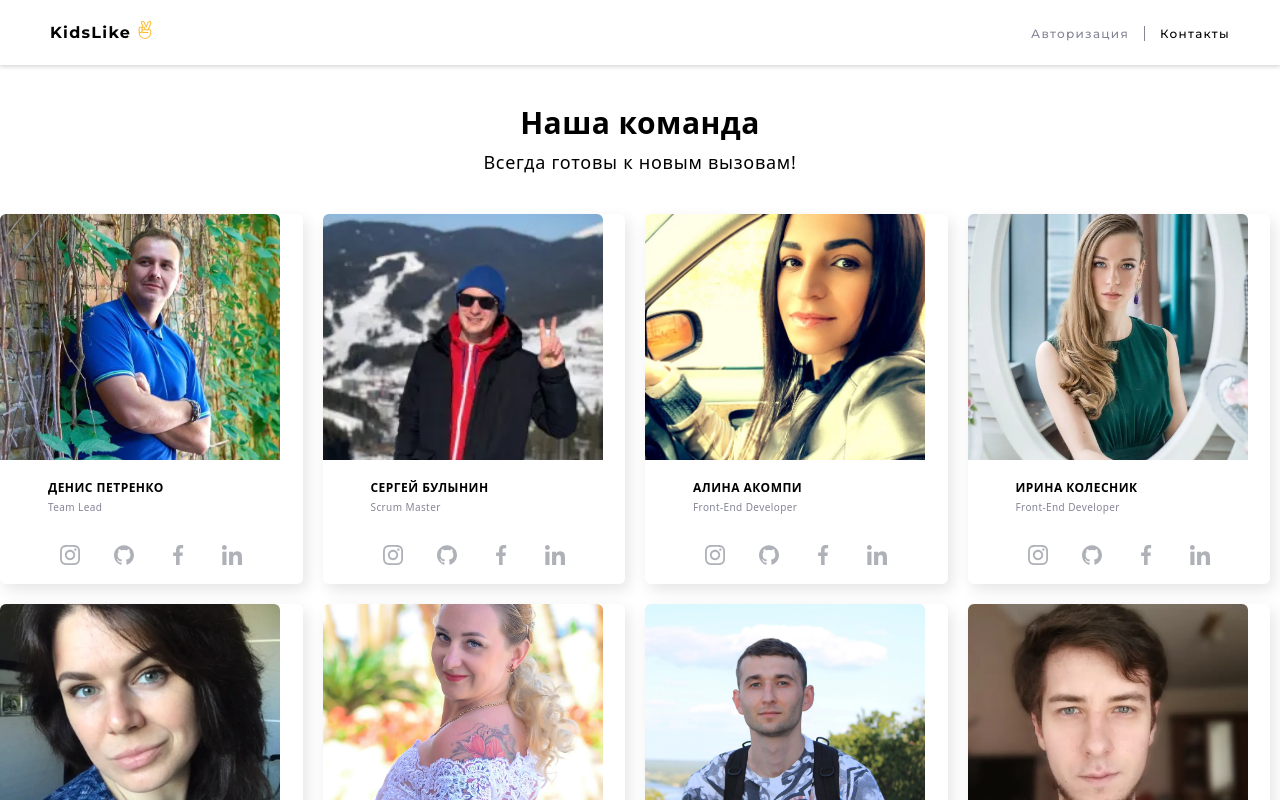
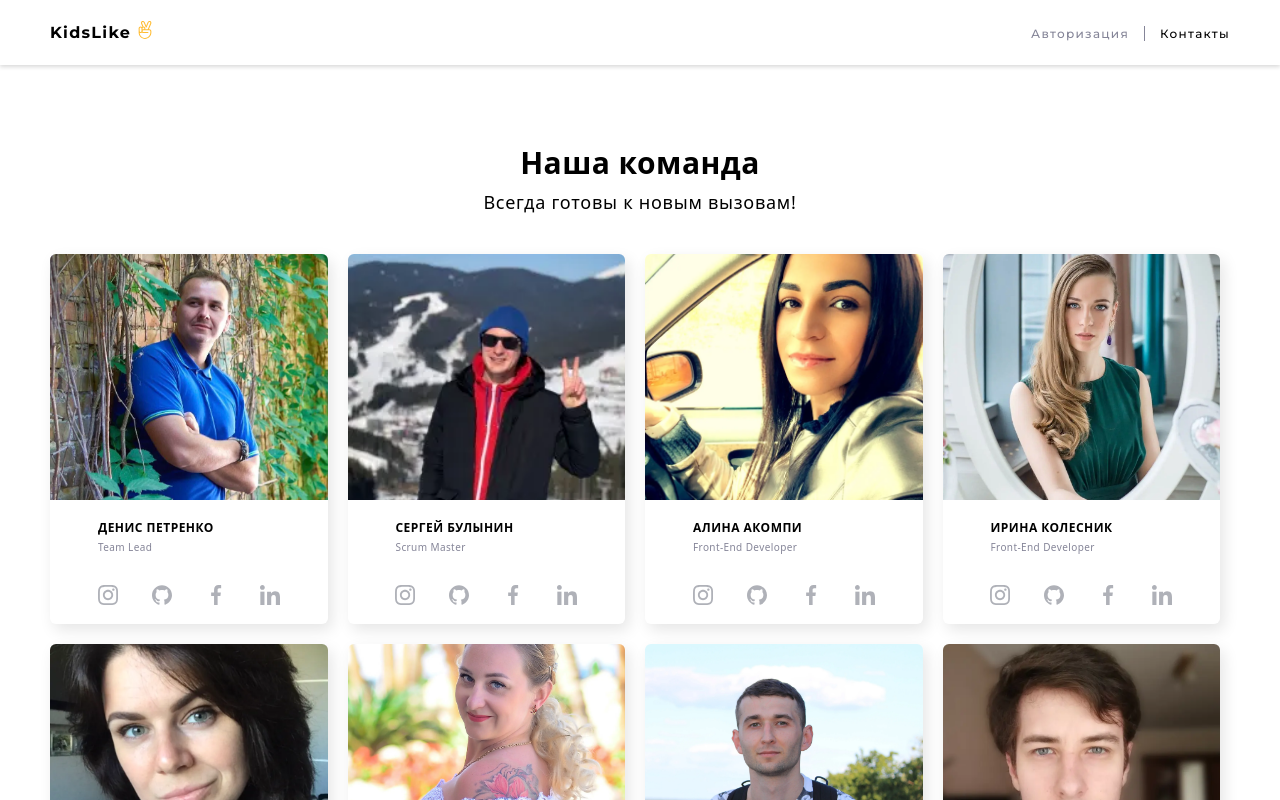
Before and after one commit to DenysPetrenk0/BC8-REACT_team-2, a React (Create React App) app: page /contacts-us in a window 1280 px wide. Shown: the top 800 px of the page. Built offline with nearby package versions, Linux system fonts and the light colour scheme.

Commit message:
fixes contacts page

```diff
--- a/src/pages/contacts/Contacts.js
+++ b/src/pages/contacts/Contacts.js
@@ -8,7 +8,7 @@ import Footer from '../../components/footer/Footer';
 
 const Contacts = () => {
   return (
-    <>
+    <div className="container">
       <div className={styles.container}>
         <h2 className={styles.title}>Наша команда</h2>
         <p className={styles.slogan}>Всегда готовы к новым вызовам!</p>
@@ -49,7 +49,7 @@ const Contacts = () => {
         </ul>
       </div>
       <Footer />
-    </>
+    </div>
   );
 };
 
--- a/src/pages/contacts/Contacts.module.css
+++ b/src/pages/contacts/Contacts.module.css
@@ -99,6 +99,9 @@
 }
 
 @media screen and (min-width: 580px) {
+  .container {
+    padding-top: 80px;
+  }
   .title {
     font-size: 30px;
   }
--- a/src/pages/planning/Planning.module.css
+++ b/src/pages/planning/Planning.module.css
@@ -14,6 +14,11 @@
   line-height: 1.22;
   letter-spacing: 0.04em;
   color: #000000;
+}
+.planningWeek {
+  font-size: 12px;
+  line-height: 1.25;
+  letter-spacing: 0.2em;
 }
 
 .addTaskContainer {
@@ -60,7 +65,7 @@
   .planForWeekContainer {
     display: flex;
     justify-content: center;
-    align-items: center;
+    align-items: baseline;
     margin-bottom: 30px;
   }
 }
@@ -78,6 +83,7 @@
   .planForWeekContainer {
     display: flex;
     justify-content: flex-start;
+    align-items: baseline;
     margin-bottom: 0;
   }
 }
--- a/src/pages/planning/PlanningPage.js
+++ b/src/pages/planning/PlanningPage.js
@@ -33,7 +33,7 @@ const PlanningPage = () => {
           <div className={styles.planningHeaderContainer}>
             <div className={styles.planForWeekContainer}>
               <p className={styles.planningTitle}>План на неделю:</p>
-              <h2>{weekDate}</h2>
+              <h2 className={styles.planningWeek}>{weekDate}</h2>
             </div>
             {width > 579 && <PlanningPoints tasks={tasks} />}
             <div className={styles.addTaskContainer}>
```
